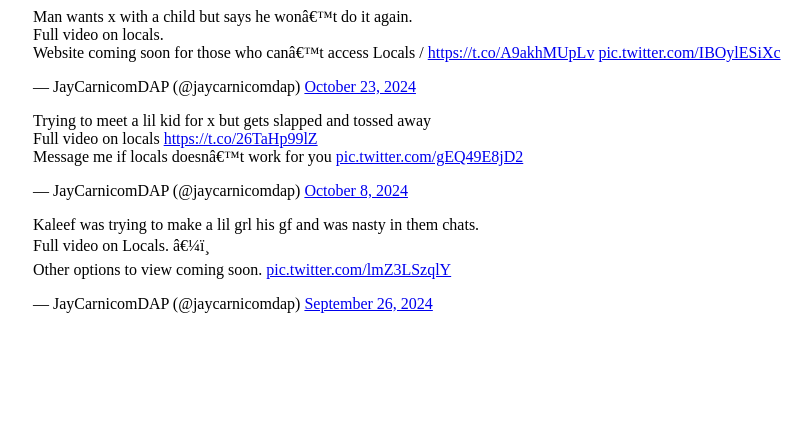
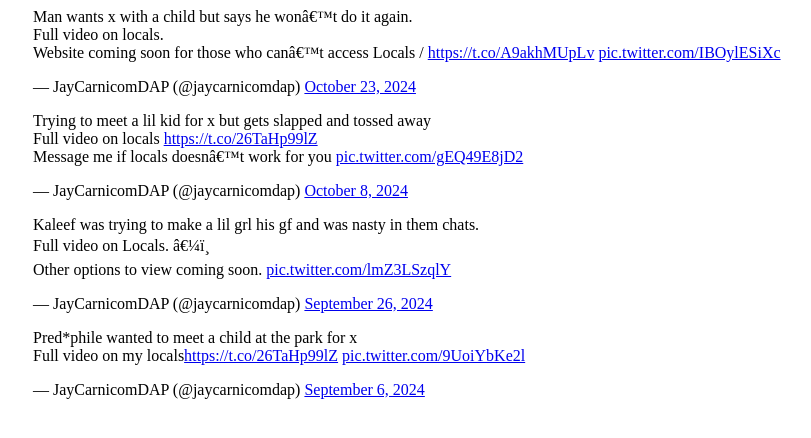
Before and after one commit to 8msv/preds, a plain HTML site: page index.html in a window 1280 px wide. Shown: the whole page, without its empty margins (15-826 px from the left). Drawn offline with Linux system fonts and the light colour scheme.

Commit message:
Update index.html

```diff
--- a/index.html
+++ b/index.html
@@ -3,3 +3,5 @@
 <blockquote class="twitter-tweet" data-media-max-width="560"><p lang="en" dir="ltr">Trying to meet a lil kid for x but gets slapped and tossed away<br>Full video on locals <a href="https://t.co/26TaHp99lZ">https://t.co/26TaHp99lZ</a><br>Message me if locals doesn’t work for you <a href="https://t.co/gEQ49E8jD2">pic.twitter.com/gEQ49E8jD2</a></p>&mdash; JayCarnicomDAP (@jaycarnicomdap) <a href="https://twitter.com/jaycarnicomdap/status/1843731155495071988?ref_src=twsrc%5Etfw">October 8, 2024</a></blockquote> <script async src="https://platform.twitter.com/widgets.js" charset="utf-8"></script>
 
 <blockquote class="twitter-tweet" data-media-max-width="560"><p lang="en" dir="ltr">Kaleef was trying to make a lil grl his gf and was nasty in them chats. <br>Full video on Locals. ‼️<br>Other options to view coming soon. <a href="https://t.co/lmZ3LSzqlY">pic.twitter.com/lmZ3LSzqlY</a></p>&mdash; JayCarnicomDAP (@jaycarnicomdap) <a href="https://twitter.com/jaycarnicomdap/status/1839333106450620478?ref_src=twsrc%5Etfw">September 26, 2024</a></blockquote> <script async src="https://platform.twitter.com/widgets.js" charset="utf-8"></script>
+
+<blockquote class="twitter-tweet" data-media-max-width="560"><p lang="en" dir="ltr">Pred*phile wanted to meet a child at the park for x <br>Full video on my locals<a href="https://t.co/26TaHp99lZ">https://t.co/26TaHp99lZ</a> <a href="https://t.co/9UoiYbKe2l">pic.twitter.com/9UoiYbKe2l</a></p>&mdash; JayCarnicomDAP (@jaycarnicomdap) <a href="https://twitter.com/jaycarnicomdap/status/1832126699347353872?ref_src=twsrc%5Etfw">September 6, 2024</a></blockquote> <script async src="https://platform.twitter.com/widgets.js" charset="utf-8"></script>
```
